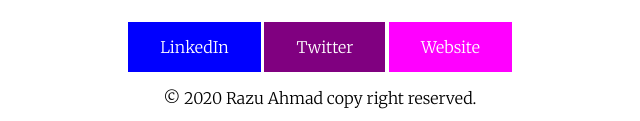
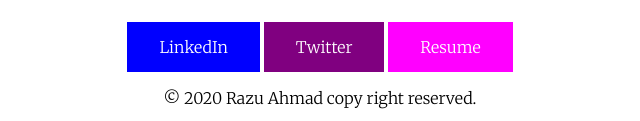
Before and after one commit to ahmad-razu/cv, a plain HTML site: page index.html in a window 1280 px wide. Shown: the part 2255-2376 px from the top of the page, 320-960 px from the left. Drawn offline with Linux system fonts and the light colour scheme.

Commit message:
Update index.html

```diff
--- a/index.html
+++ b/index.html
@@ -67,7 +67,7 @@
   <div class="bottom-container">
     <a class="footer-link1" href="https://www.linkedin.com/in/razu-ahmad-4ba3444b/">LinkedIn</a>
     <a class="footer-link2" href="https://twitter.com/razuahmad32">Twitter</a>
-    <a class="footer-link3" href="http://cistronics.com.sg/">Website</a>
+    <a class="footer-link3" href="https://ahmad-razu.github.io/resume/">Resume</a>
     <p>© 2020 Razu Ahmad copy right reserved.</p>
   </div>
 
```
